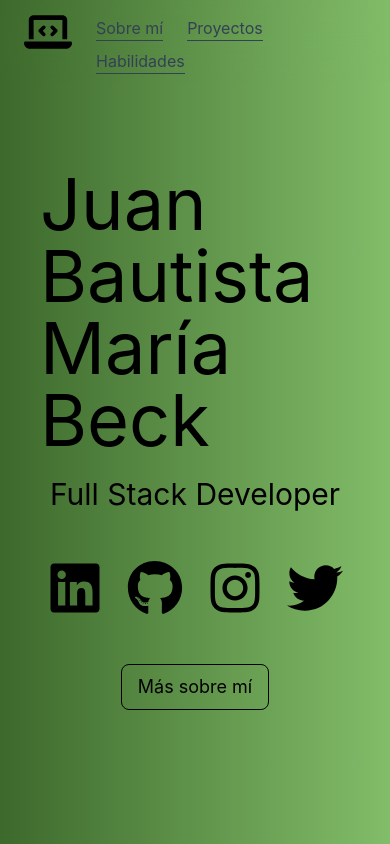
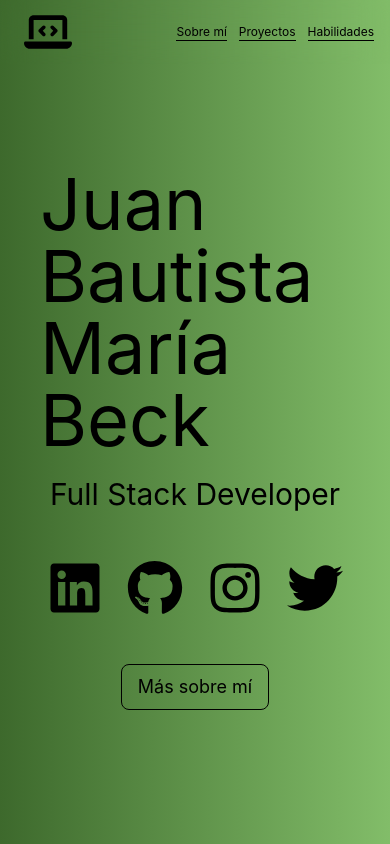
Before and after one commit to JBautistaBeck/My-Portafolio-Viejo, a React (Create React App) app: page / in a window 390 px wide. Shown: the top 844 px of the page. Built offline with nearby package versions, Linux system fonts and the light colour scheme.

Commit message:
nav responsive

```diff
--- a/src/componentes/NavBar.jsx
+++ b/src/componentes/NavBar.jsx
@@ -59,15 +59,15 @@ function NavBar() {
 
 
     return (
-      <div className={`fixed top-0 w-full p-2 pl-6 flex justify-between duration-500  ${ scrolling ? 'backdrop-blur-lg bg-white opacity-90' : ' backdrop-blur-lg '}`}>
+      <div className={` text-xs  sm:text-base fixed top-0 w-full p-2 pl-6 flex justify-between duration-500 ${ scrolling ? 'backdrop-blur-lg bg-white opacity-90' : ' backdrop-blur-lg '}`}>
 
         <FontAwesomeIcon onClick={() => handleAboutClick("home")} className=' w-12 h-12' icon={faLaptopCode} title="Principio" />
 
         <div className="">
 
-            <button onClick={() => handleAboutClick("about")} className=" text-slate-700 border-b border-slate-700 mt-2 ml-6 scroll-link hover:text-black hover:border-black">Sobre mí</button>
-            <button onClick={() => handleAboutClick("proyectos")} className="text-slate-700 border-b border-slate-700 mt-2 ml-6 scroll-link hover:text-black hover:border-black">Proyectos</button>
-            <button onClick={() => handleAboutClick("skills")} className="text-slate-700 border-b border-slate-700 mt-2 ml-6 mr-4 scroll-link hover:text-black hover:border-black">Habilidades</button>
+            <button onClick={() => handleAboutClick("about")} className=" text-black border-b border-black mt-2 ml-6 scroll-link hover:text-slate-700 hover:border-slate-700">Sobre mí</button>
+            <button onClick={() => handleAboutClick("proyectos")} className="text-black border-b border-black mt-4 sm:mt-2 ml-3 sm:ml-6 scroll-link hover:text-slate-700 hover:border-slate-700">Proyectos</button>
+            <button onClick={() => handleAboutClick("skills")} className="text-black border-b border-black mt-2 ml-3 sm:ml-6 mr-2 sm:mr-4 scroll-link hover:text-slate-700 hover:border-slate-700">Habilidades</button>
 
         </div>
 
```
